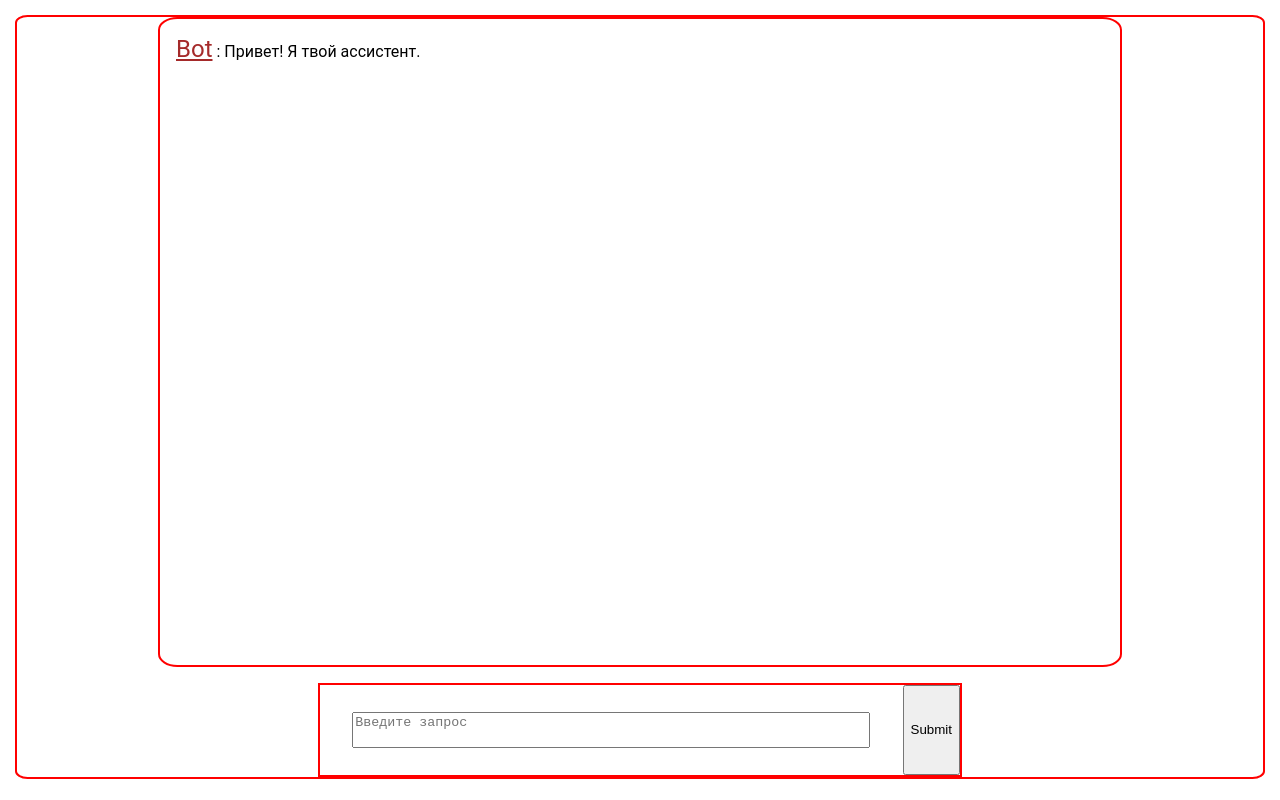
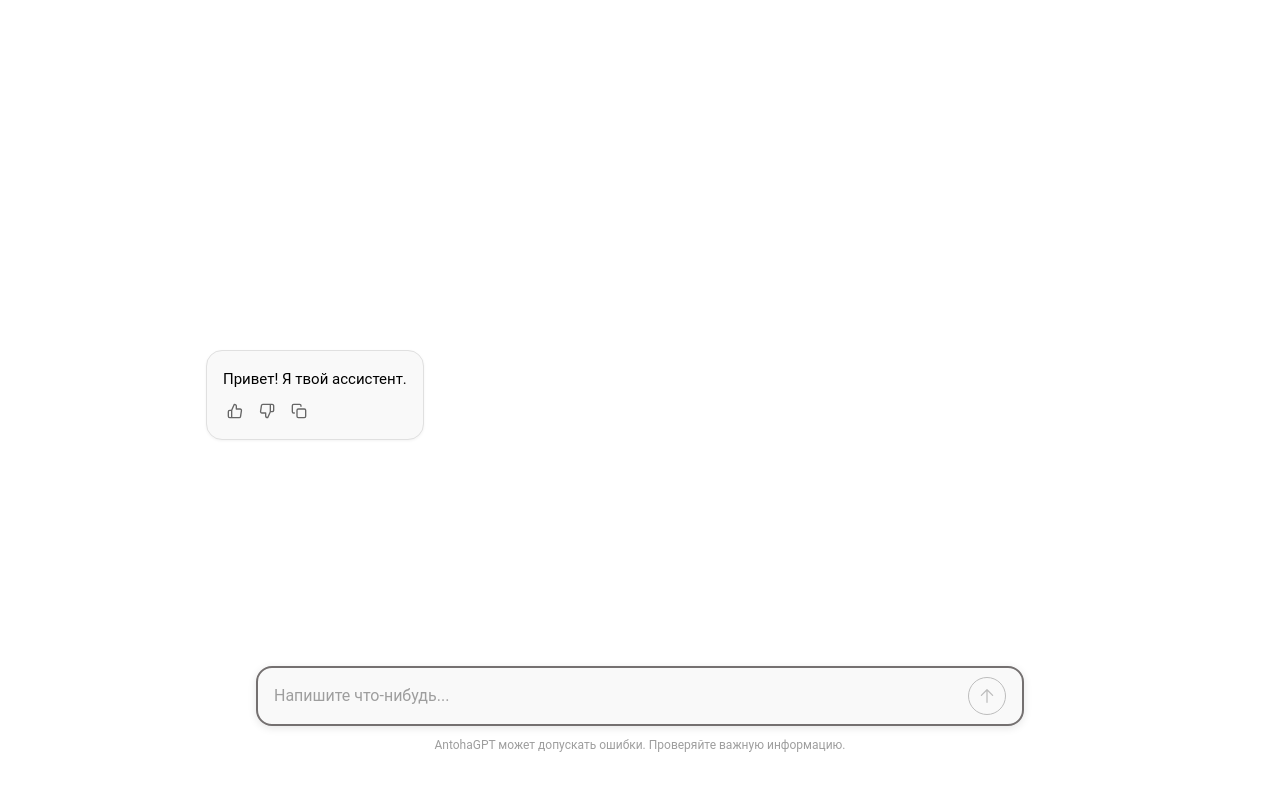
Before and after one commit to flickystyle/antoha-gpt, a React (Vite) app: page / in a window 1280 px wide. Built offline with nearby package versions, Linux system fonts and the light colour scheme.

Commit message:
Refactoring, styling input and output

```diff
--- a/package.json
+++ b/package.json
@@ -13,6 +13,7 @@
     "@reduxjs/toolkit": "^2.8.2",
     "react": "^19.1.0",
     "react-dom": "^19.1.0",
+    "react-icons": "^5.5.0",
     "react-redux": "^9.2.0",
     "styled-components": "^6.1.18"
   },
--- a/src/components/ChatInput.jsx
+++ b/src/components/ChatInput.jsx
@@ -1,43 +1,125 @@
-import { useState } from 'react';
+import { useState, useRef, useEffect } from 'react';
 import { useDispatch } from 'react-redux';
 import styled from 'styled-components';
 import { addUserMessage, sendMessage } from '../slices/chatSlice';
+import { HiArrowSmallUp } from 'react-icons/hi2';
+
+const InputContainer = styled.div`
+    position: fixed;
+    bottom: 20px;
+    max-width: 800px;
+    width: 100%;
+    margin: 0 auto;
+    padding: 16px;
+    box-sizing: border-box;
+`;
 
 const Form = styled.form`
-    display: flex;
-    border: 2px solid red;
-    width: 40rem;
-    height: 7rem;
+    width: 100%;
 `;
 
-const Textarea = styled.textarea`
+const InputWrapper = styled.div`
+    display: flex;
+    align-items: center;
+    border-radius: 16px;
+    border: 2px solid #747070;
+    background-color: #f9f9f9;
+    padding: 8px 16px;
+    transition: all 0.2s ease;
+    box-shadow: 0 2px 8px rgba(0, 0, 0, 0.1);
+
+    &:hover {
+        border-color: #dd1010;
+    }
+`;
+
+const StyledTextarea = styled.textarea`
+    flex: 1;
+    border: none;
+    background: transparent;
     resize: none;
-    margin: auto;
-    width: 80%;
+    outline: none;
+    font-size: 16px;
+    line-height: 1.5;
+    padding: 8px 0;
+    max-height: 200px;
+    font-family: inherit;
+
+    &::placeholder {
+        color: #9e9e9e;
+    }
+`;
+
+const Button = styled.button`
+    background: none;
+    border: 1px solid #a33030;
+    color: #a33030;
+    border-radius: 50%;
+    cursor: pointer;
+    padding: 8px;
+    margin-left: 8px;
+    display: flex;
+    align-items: center;
+    justify-content: center;
+
+    &:disabled {
+        cursor: not-allowed;
+        opacity: 0.5;
+        border: 1px solid gray;
+        color: gray;
+    }
+`;
+
+const FooterText = styled.p`
+    text-align: center;
+    font-size: 12px;
+    color: #9e9e9e;
+    margin-top: 12px;
 `;
 
 function ChatInput() {
     const [inputValue, setInputValue] = useState('');
+    const [isFocused, setIsFocused] = useState(false);
+    const textareaRef = useRef < HTMLTextAreaElement > null;
     const dispatch = useDispatch();
 
-    function handleSubmit(e) {
+    useEffect(() => {
+        if (textareaRef.current) {
+            textareaRef.current.style.height = 'auto';
+            textareaRef.current.style.height = `${textareaRef.current.scrollHeight}px`;
+        }
+    }, [inputValue, textareaRef]);
+
+    const handleSubmit = (e) => {
         e.preventDefault();
         if (!inputValue.trim()) return;
         dispatch(addUserMessage(inputValue));
         dispatch(sendMessage(inputValue));
         setInputValue('');
-    }
+    };
 
     return (
-        <Form onSubmit={handleSubmit}>
-            <Textarea
-                type="text"
-                placeholder="Введите запрос"
-                value={inputValue}
-                onChange={(e) => setInputValue(e.target.value)}
-            />
-            <button type="submit">Submit</button>
-        </Form>
+        <InputContainer>
+            <Form onSubmit={handleSubmit}>
+                <InputWrapper $focused={isFocused}>
+                    <StyledTextarea
+                        ref={textareaRef}
+                        value={inputValue}
+                        onChange={(e) => setInputValue(e.target.value)}
+                        onFocus={() => setIsFocused(true)}
+                        onBlur={() => setIsFocused(false)}
+                        placeholder="Напишите что-нибудь..."
+                        rows={1}
+                    />
+                    <Button type="submit" disabled={!inputValue.trim()}>
+                        <HiArrowSmallUp size={20} />
+                    </Button>
+                </InputWrapper>
+            </Form>
+            <FooterText>
+                AntohaGPT может допускать ошибки. Проверяйте важную информацию.
+            </FooterText>
+        </InputContainer>
     );
 }
 
--- a/src/components/ChatOutput.jsx
+++ b/src/components/ChatOutput.jsx
@@ -1,36 +1,142 @@
+import styled from 'styled-components';
+import { FiThumbsUp, FiThumbsDown, FiCopy } from 'react-icons/fi';
 import { useSelector } from 'react-redux';
-import styled from 'styled-components';
-import Message from './Message';
 import Spinner from '../ui/Spinner';
 
-const Container = styled.div`
+const MessagesContainer = styled.div`
     display: flex;
     flex-direction: column;
-    border: 2px solid red;
-    width: 60rem;
-    height: 50rem;
-    top: 10vh;
-    left: 50%;
-    border-radius: 2%;
+    gap: 24px;
+    width: 100%;
+    overflow: auto;
+    max-width: 900px;
+    margin: 0 auto;
+    padding: 16px;
+    box-sizing: border-box;
+
+    &::-webkit-scrollbar {
+        width: 0;
+    }
 `;
 
-function ChatOutput() {
+const MessageWrapper = styled.div`
+    display: flex;
+    justify-content: ${({ $isUser }) => ($isUser ? 'flex-end' : 'flex-start')};
+`;
+
+const MessageBubble = styled.div`
+    max-width: 85%;
+    padding: 16px;
+    border-radius: 16px;
+    background: ${({ $isUser }) => ($isUser ? '#f0f0f0' : '#f9f9f9')};
+    border: ${({ $isUser }) =>
+        $isUser ? '1px solid #e0e0e0' : '1px solid #e0e0e0'};
+    box-shadow: 0 1px 3px rgba(0, 0, 0, 0.05);
+`;
+
+const MessageContent = styled.div`
+    white-space: pre-wrap;
+    word-wrap: break-word;
+    line-height: 1.6;
+    font-size: 15px;
+`;
+
+const MessageFooter = styled.div`
+    display: flex;
+    justify-content: space-between;
+    align-items: center;
+    margin-top: 8px;
+    font-size: 12px;
+    color: #888;
+`;
+
+const Timestamp = styled.span`
+    opacity: 0.7;
+`;
+
+const ActionButtons = styled.div`
+    display: flex;
+    gap: 8px;
+`;
+
+const BaseButton = styled.button`
+    background: none;
+    border: none;
+    cursor: pointer;
+    padding: 4px;
+    border-radius: 4px;
+    display: flex;
+    align-items: center;
+    justify-content: center;
+    color: #666;
+    transition: all 0.2s;
+
+    &:hover {
+        background: rgba(0, 0, 0, 0.05);
+        color: #333;
+    }
+`;
+
+const RateButton = styled(BaseButton)`
+    &:hover {
+        color: #e8391a;
+    }
+`;
+
+const CopyButton = styled(BaseButton)`
+    &:hover {
+        color: #ed9d09;
+    }
+`;
+
+const ChatOutput = () => {
     const chat = useSelector((state) => state.chat);
     const { messages } = chat;
-    console.log({ chat });
+    const isLoading = chat.status === 'receiving';
 
     return (
-        <Container>
+        <MessagesContainer>
             {messages.map((message) => (
-                <Message
-                    message={message.text}
-                    isUser={message.isUser}
-                    key={message.id}
-                />
+                <MessageWrapper key={message.id} $isUser={message.isUser}>
+                    <MessageBubble $isUser={message.isUser}>
+                        <MessageContent>{message.text}</MessageContent>
+                        {!message.isUser && (
+                            <MessageFooter>
+                                <ActionButtons>
+                                    <RateButton
+                                        onClick={() => console.log('Like')}
+                                        aria-label="Нравится"
+                                    >
+                                        <FiThumbsUp size={16} />
+                                    </RateButton>
+                                    <RateButton
+                                        onClick={() => console.log('Dislike')}
+                                        aria-label="Не нравится"
+                                    >
+                                        <FiThumbsDown size={16} />
+                                    </RateButton>
+                                    <CopyButton
+                                        onClick={() => console.log('Copy')}
+                                        aria-label="Копировать"
+                                    >
+                                        <FiCopy size={16} />
+                                    </CopyButton>
+                                </ActionButtons>
+                            </MessageFooter>
+                        )}
+                    </MessageBubble>
+                </MessageWrapper>
             ))}
-            {chat.status === 'receiving' && <Spinner />}
-        </Container>
+
+            {isLoading && (
+                <MessageWrapper $isUser={false}>
+                    <MessageBubble $isUser={false}>
+                        <Spinner />
+                    </MessageBubble>
+                </MessageWrapper>
+            )}
+        </MessagesContainer>
     );
-}
+};
 
 export default ChatOutput;
--- a/src/components/MainWindow.jsx
+++ b/src/components/MainWindow.jsx
@@ -7,7 +7,6 @@ const Window = styled.div`
     align-items: center;
     gap: 1rem;
     margin: 15px;
-    border: 2px solid red;
     height: 95vh;
     border-radius: 1%;
 `;
--- a/src/slices/chatSlice.js
+++ b/src/slices/chatSlice.js
@@ -27,7 +27,7 @@ export const sendMessage = createAsyncThunk(
             }
 
             const data = await response.json();
-            console.log(data);
+
             return data.message;
         } catch (error) {
             return rejectWithValue(
--- a/src/ui/Spinner.jsx
+++ b/src/ui/Spinner.jsx
@@ -1,53 +1,50 @@
-import styled from 'styled-components';
+import styled, { keyframes } from 'styled-components';
 
-const StyledSpinner = styled.div`
+const blink = keyframes`
+  0%, 100% { opacity: 0.2; }
+  50% { opacity: 1; }
+`;
+
+const SpinnerContainer = styled.div`
     display: flex;
-    justify-content: flex-start;
     align-items: center;
-    gap: 5px;
-    position: relative;
-    left: 30px;
-    top: 20px;
+    gap: 8px;
+    padding: 4px 0;
+`;
 
-    & span {
-        display: inline-block;
-        width: 8px;
-        height: 8px;
-        background-color: red;
-        border-radius: 50%;
-        animation: wave 1s infinite ease-in-out;
-    }
-    & span:nth-child(2) {
-        animation-delay: 0.3s;
-    }
+const TypingIndicator = styled.div`
+    display: flex;
+    align-items: center;
+    height: 20px;
+`;
 
-    & span:nth-child(3) {
-        animation-delay: 0.4s;
-    }
+const Dot = styled.span`
+    display: inline-block;
+    width: 8px;
+    height: 8px;
+    border-radius: 50%;
+    background-color: #666;
+    margin: 0 2px;
+    animation: ${blink} 1.4s infinite both;
+    animation-delay: ${(props) => props.delay};
+`;
 
-    @keyframes wave {
-        0%,
-        30%,
-        60%,
-        100%,
-        130%,
-        300% {
-            transform: translateY(0);
-        }
-
-        30% {
-            transform: translateY(-15px);
-        }
-    }
+const SpinnerText = styled.span`
+    color: #666;
+    font-size: 14px;
+    margin-left: 8px;
 `;
 
 function Spinner() {
     return (
-        <StyledSpinner>
-            <span></span>
-            <span></span>
-            <span></span>
-        </StyledSpinner>
+        <SpinnerContainer>
+            <TypingIndicator>
+                <Dot delay="0s" />
+                <Dot delay="0.2s" />
+                <Dot delay="0.4s" />
+            </TypingIndicator>
+            <SpinnerText>Печатает...</SpinnerText>
+        </SpinnerContainer>
     );
 }
 
```
Also changed, not shown: 1 other file (tests, documents, lock files or other folders).
